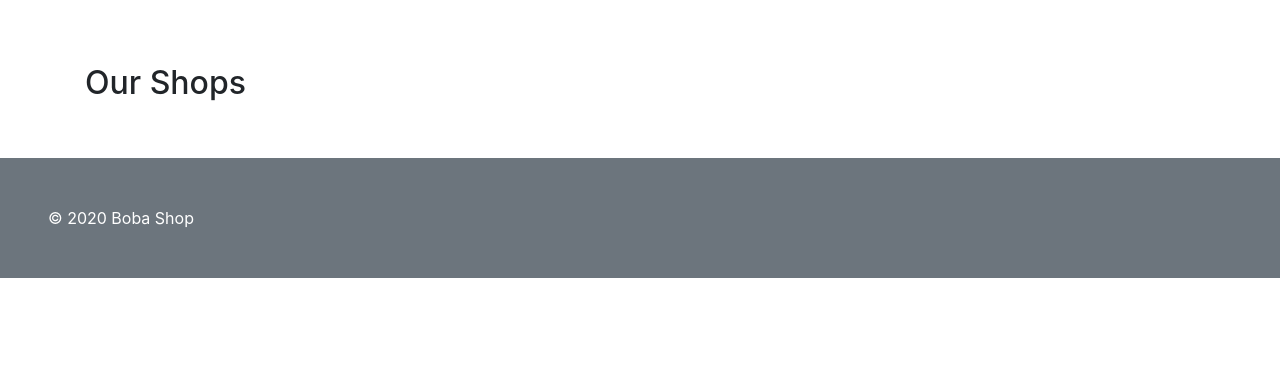
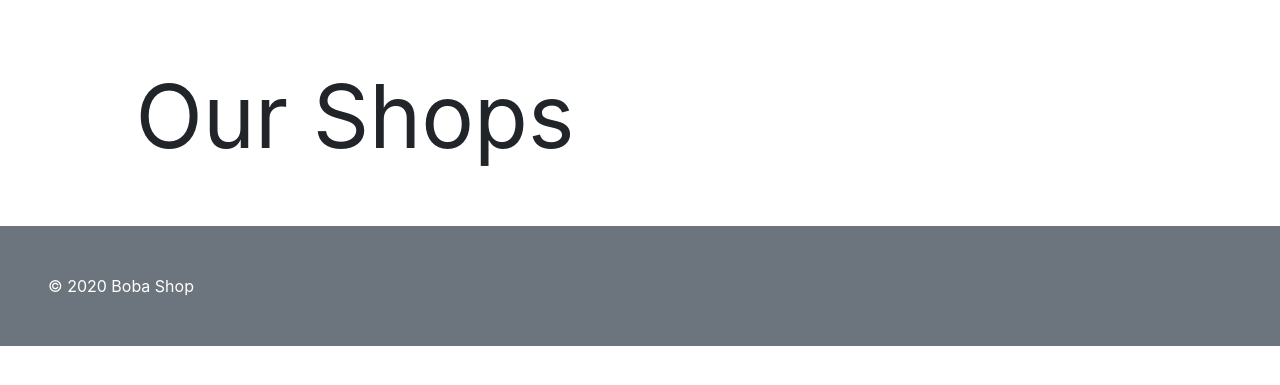
Before and after one commit to RogueNPC/sprint-boba-shop, a Flask app: page /contact in a window 1280 px wide. Shown: the part 56-441 px from the top of the page. Run offline with Flask 2, Linux system fonts and the light colour scheme.

Commit message:
tried to get google map api to work

```diff
--- a/static/styles.css
+++ b/static/styles.css
@@ -17,3 +17,7 @@
     bottom: 0;
     z-index: -1;
 }
+
+#map {
+    height: 100%;
+}
--- a/templates/base.html
+++ b/templates/base.html
@@ -24,7 +24,11 @@
         <div class="bg-secondary p-5 text-white">
             &copy; 2020 Boba Shop
         </div>
+        <!-- Bootstrap -->
         <script src="https://code.jquery.com/jquery-3.5.1.slim.min.js" integrity="sha384-DfXdz2htPH0lsSSs5nCTpuj/zy4C+OGpamoFVy38MVBnE+IbbVYUew+OrCXaRkfj" crossorigin="anonymous"></script>
         <script src="https://cdn.jsdelivr.net/npm/bootstrap@4.5.3/dist/js/bootstrap.bundle.min.js" integrity="sha384-ho+j7jyWK8fNQe+A12Hb8AhRq26LrZ/JpcUGGOn+Y7RsweNrtN/tE3MoK7ZeZDyx" crossorigin="anonymous"></script>
+        <!-- Google Maps API -->
+        <!-- <script src="../static/scripts.js"></script>
+        <script src="https://maps.googleapis.com/maps/api/js?key=AIzaSyAggtXb-8w1ogdJgLwgRCKKdvrcKUgKw8w&callback=initMap&libraries=&v=weekly"></script> -->
     </body>
 </html>
--- a/templates/contact.html
+++ b/templates/contact.html
@@ -15,7 +15,7 @@
 <section class="container pt-5">
     <div class="row mt-3 mb-5">
         <div class="col-lg-6">
-            <h2>Our Shops</h2>
+            <h2 class="display-2 text-center"><strong>Our Shops</strong></h2>
             <div class="col-lg-6">
 
             </div>
@@ -24,7 +24,8 @@
             </div>
         </div>
         <div class="col-lg-6">
-
+            <!-- Where the Google map would go -->
+            <!-- <div id=map></div> -->
         </div>
     </div>
 </section>
```
Also changed, not shown: static/scripts.js (added, +8 -0 lines).
